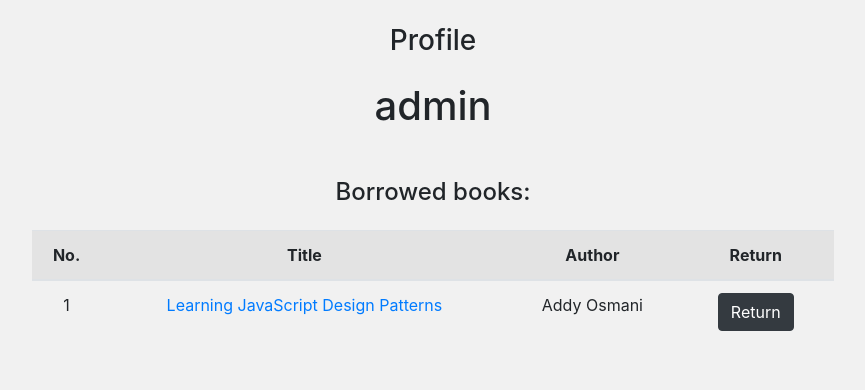
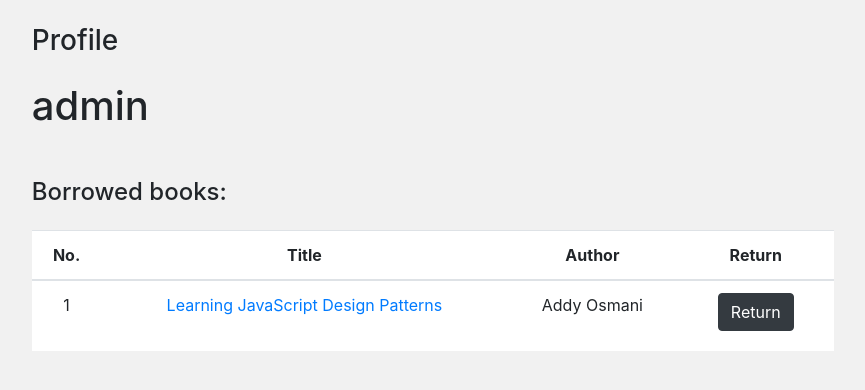
Before and after one commit to szewski/flask-library, a Flask app: page /user/admin in a window 1280 px wide. Shown: the part 56-446 px from the top of the page, without its empty margins (207-1072 px from the left). Run offline with Flask 2, Linux system fonts and the light colour scheme; a user stored in the database is signed in; data comes from the database, SQL or seed files in the repository; both versions use the stored data as it was after the commit; some libraries are stand-ins or nearby versions.

Commit message:
catalog layout improved

```diff
--- a/src/static/style.css
+++ b/src/static/style.css
@@ -6,6 +6,10 @@ body {
     background-color: #e3e3e3;
 }
 
-.mythead th {
+.table .x-thead-dark th {
     background-color:#e3e3e3;
 }
+
+.table tr {
+    background-color:#fff;
+}
--- a/src/templates/catalog.html
+++ b/src/templates/catalog.html
@@ -4,7 +4,7 @@
 {% block content %}
 <h3 class="mb-4 text-center">Book catalog</h3>
 <table class="table text-center">
-  <thead class="mythead">
+  <thead class="x-thead-dark">
   <tr>
     <th scope="col">Title</th>
     <th scope="col">Author</th>
--- a/src/templates/layout.html
+++ b/src/templates/layout.html
@@ -74,7 +74,7 @@
     {% endif %}
   </div>
 </nav>
-<div class="container text-center">
+<div class="container">
   {% block content %}
   {% endblock %}
 </div>
```
Also changed, not shown: src/todo_design.md (+1 -3 lines), src/todo_features.md (+1 -0 lines), src/db/database.db.
